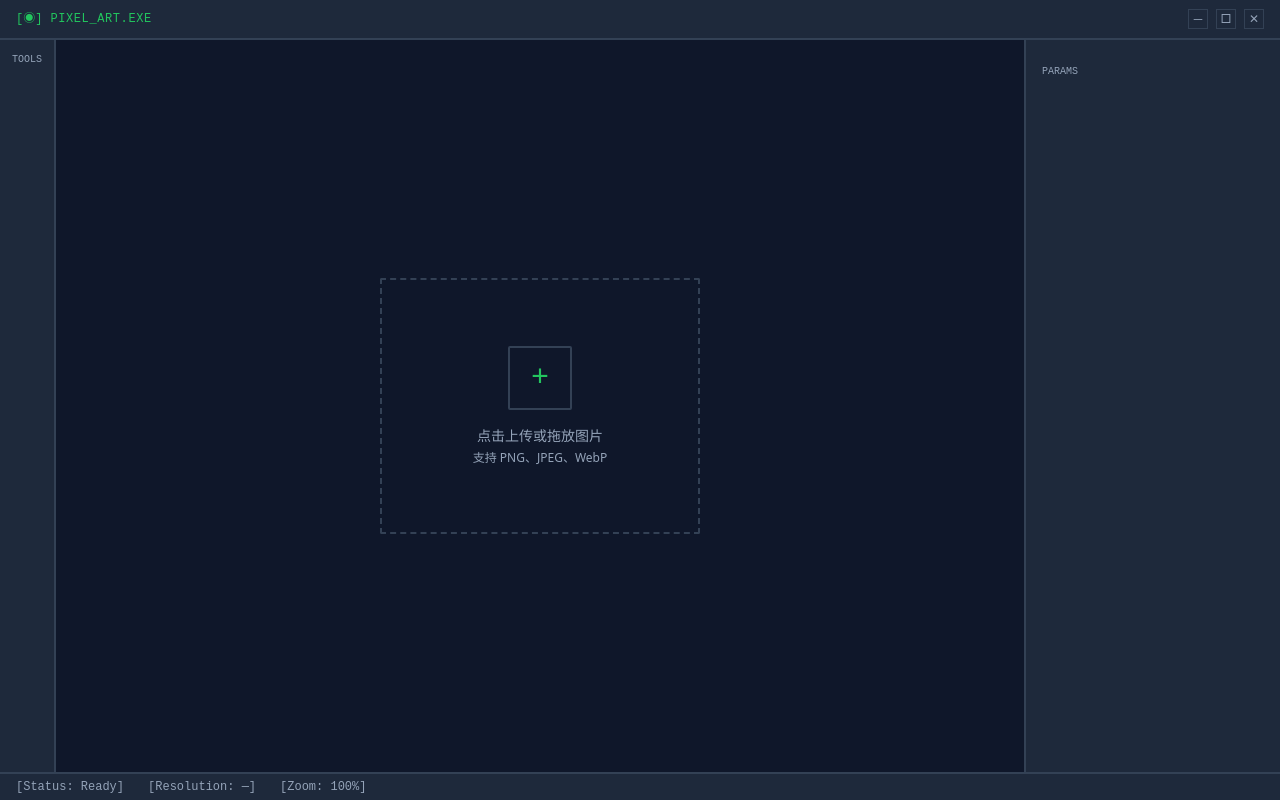
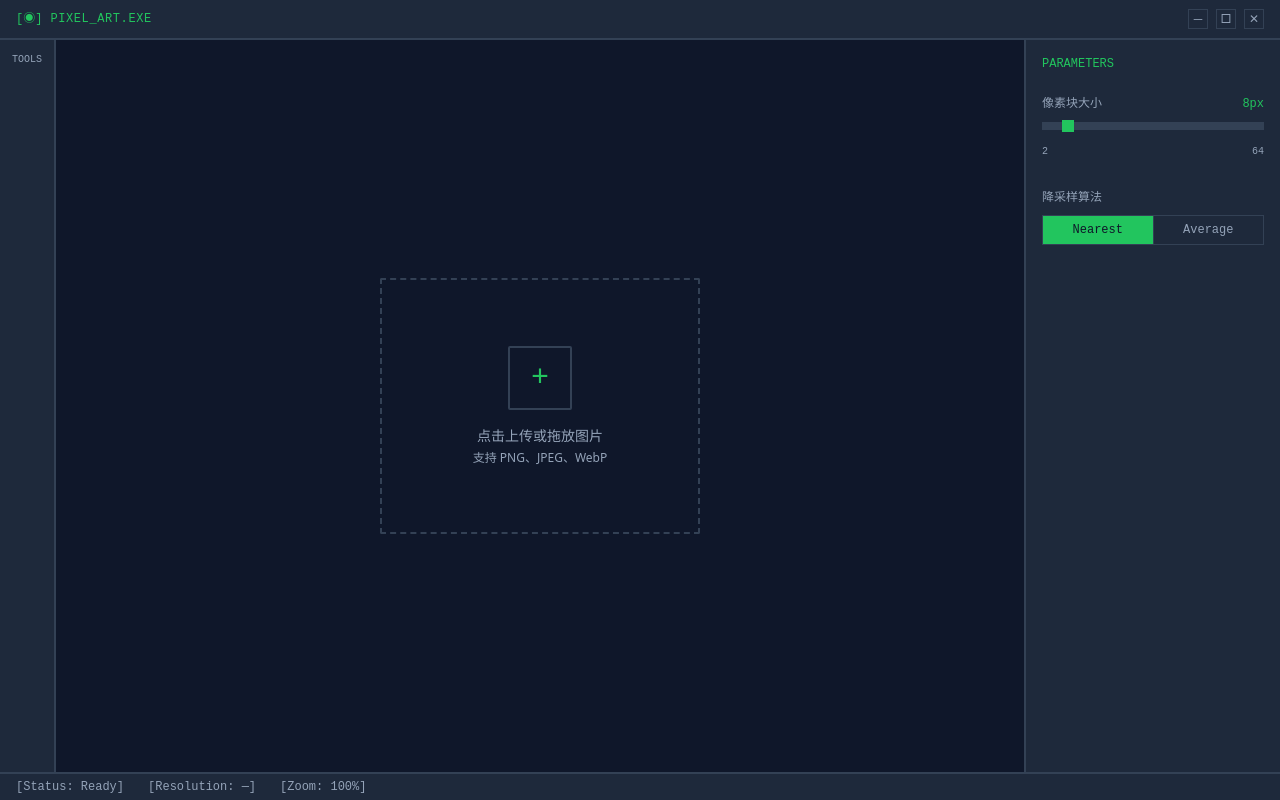
Before and after one commit to edenion/Blockify, a React (Vite) app: page / in a window 1280 px wide. Built offline with nearby package versions, Linux system fonts and the light colour scheme.

Commit message:
feat: 实现参数面板（像素块大小滑块 + 算法切换）

```diff
--- /dev/null
+++ b/src/components/params/AlgorithmToggle.tsx
@@ -0,0 +1,34 @@
+import { useAppStore } from '../../store';
+
+export function AlgorithmToggle() {
+  const algorithm = useAppStore((s) => s.params.algorithm);
+  const setParams = useAppStore((s) => s.setParams);
+
+  return (
+    <div className="space-y-2">
+      <label className="text-retro-muted text-xs font-pixel">降采样算法</label>
+      <div className="flex border border-retro-border">
+        <button
+          onClick={() => setParams({ algorithm: 'nearest' })}
+          className={`flex-1 py-1.5 text-xs font-terminal transition-colors ${
+            algorithm === 'nearest'
+              ? 'bg-retro-primary text-retro-bg'
+              : 'text-retro-muted hover:text-retro-text'
+          }`}
+        >
+          Nearest
+        </button>
+        <button
+          onClick={() => setParams({ algorithm: 'average' })}
+          className={`flex-1 py-1.5 text-xs font-terminal transition-colors border-l border-retro-border ${
+            algorithm === 'average'
+              ? 'bg-retro-primary text-retro-bg'
+              : 'text-retro-muted hover:text-retro-text'
+          }`}
+        >
+          Average
+        </button>
+      </div>
+    </div>
+  );
+}
--- /dev/null
+++ b/src/components/params/BlockSizeSlider.tsx
@@ -0,0 +1,37 @@
+import { useAppStore } from '../../store';
+
+export function BlockSizeSlider() {
+  const blockSize = useAppStore((s) => s.params.blockSize);
+  const setParams = useAppStore((s) => s.setParams);
+
+  return (
+    <div className="space-y-2">
+      <label className="text-retro-muted text-xs font-pixel flex justify-between">
+        <span>像素块大小</span>
+        <span className="text-retro-primary">{blockSize}px</span>
+      </label>
+      <input
+        type="range"
+        min={2}
+        max={64}
+        value={blockSize}
+        onChange={(e) => setParams({ blockSize: Number(e.target.value) })}
+        className="w-full h-2 bg-retro-border appearance-none cursor-pointer
+          [&::-webkit-slider-thumb]:appearance-none
+          [&::-webkit-slider-thumb]:w-3
+          [&::-webkit-slider-thumb]:h-3
+          [&::-webkit-slider-thumb]:bg-retro-primary
+          [&::-webkit-slider-thumb]:cursor-pointer
+          [&::-moz-range-thumb]:w-3
+          [&::-moz-range-thumb]:h-3
+          [&::-moz-range-thumb]:bg-retro-primary
+          [&::-moz-range-thumb]:border-none
+          [&::-moz-range-thumb]:cursor-pointer"
+      />
+      <div className="flex justify-between text-[10px] text-retro-muted font-terminal">
+        <span>2</span>
+        <span>64</span>
+      </div>
+    </div>
+  );
+}
--- a/src/components/params/ParamsPanel.tsx
+++ b/src/components/params/ParamsPanel.tsx
@@ -1,7 +1,12 @@
+import { BlockSizeSlider } from './BlockSizeSlider';
+import { AlgorithmToggle } from './AlgorithmToggle';
+
 export function ParamsPanel() {
   return (
-    <div className="w-64 bg-retro-panel border-l-2 border-retro-border p-4">
-      <span className="text-retro-muted text-[10px] font-pixel">PARAMS</span>
+    <div className="w-64 bg-retro-panel border-l-2 border-retro-border p-4 space-y-6 overflow-y-auto">
+      <h2 className="text-retro-primary text-xs font-pixel mb-4">PARAMETERS</h2>
+      <BlockSizeSlider />
+      <AlgorithmToggle />
     </div>
   );
 }
```
Also changed, not shown: 1 other file (tests, documents, lock files or other folders).
